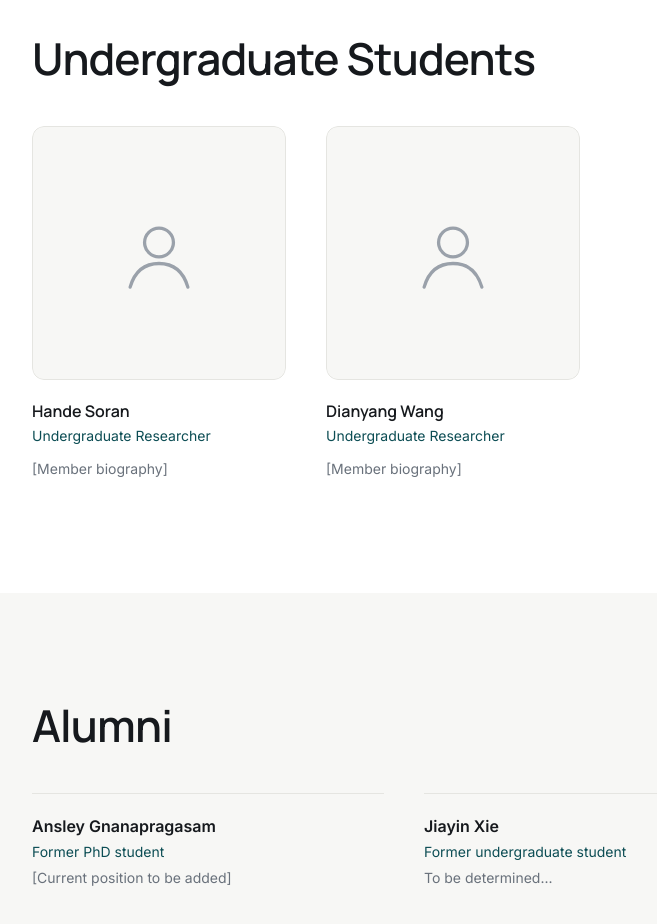
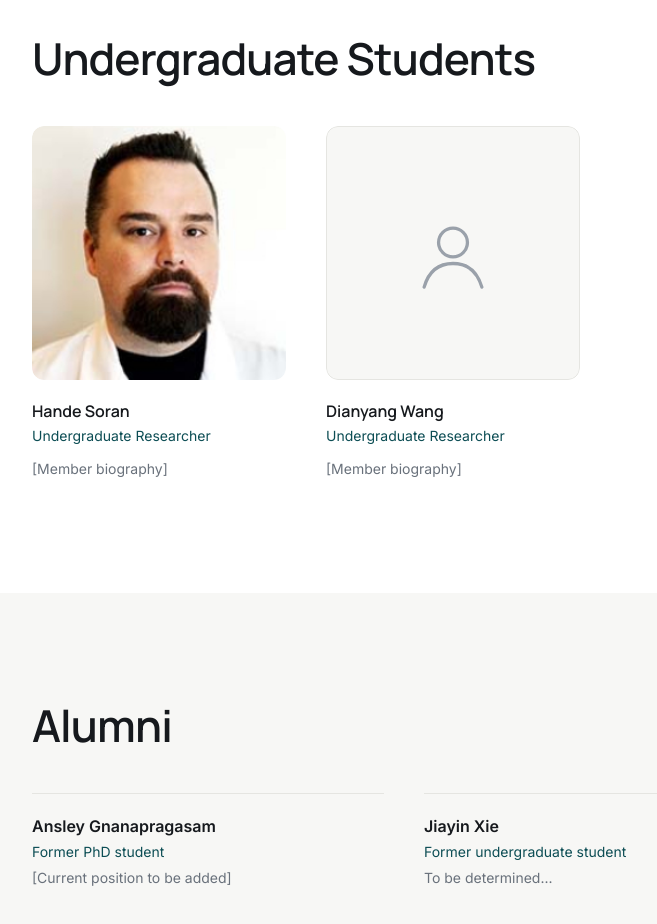
Before and after one commit to Neda-Esfehani/Bailey-Lab, a Next.js app: page /people in a window 1280 px wide. Shown: the part 2040-2964 px from the top of the page, without its empty margins (40-697 px from the left). Built offline with nearby package versions, Linux system fonts and the light colour scheme.

Commit message:
Add photo property to Hande Soran entry

```diff
--- a/data/people.ts
+++ b/data/people.ts
@@ -123,6 +123,7 @@ export const people: Person[] = [
     role: 'Undergraduate Researcher',
     group: 'undergraduate',
     bio: '[Member biography]',
+    photo: '/images/people/sven.jpg'
   },
   {
     id: 'undergrad-2',
```
